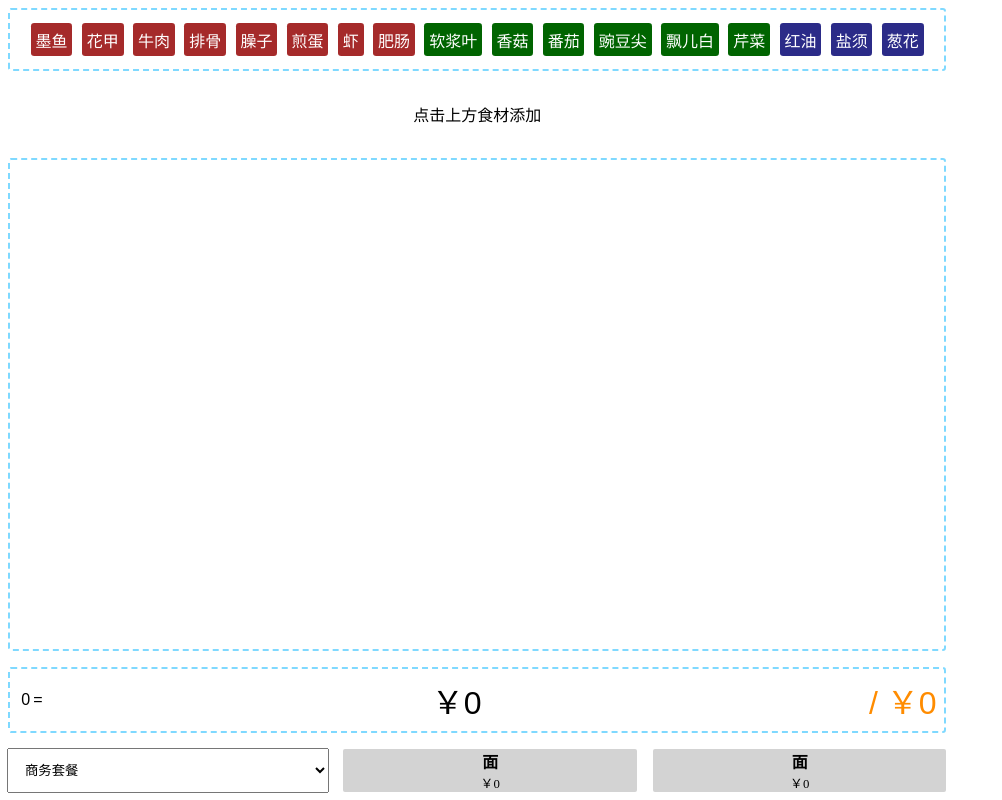
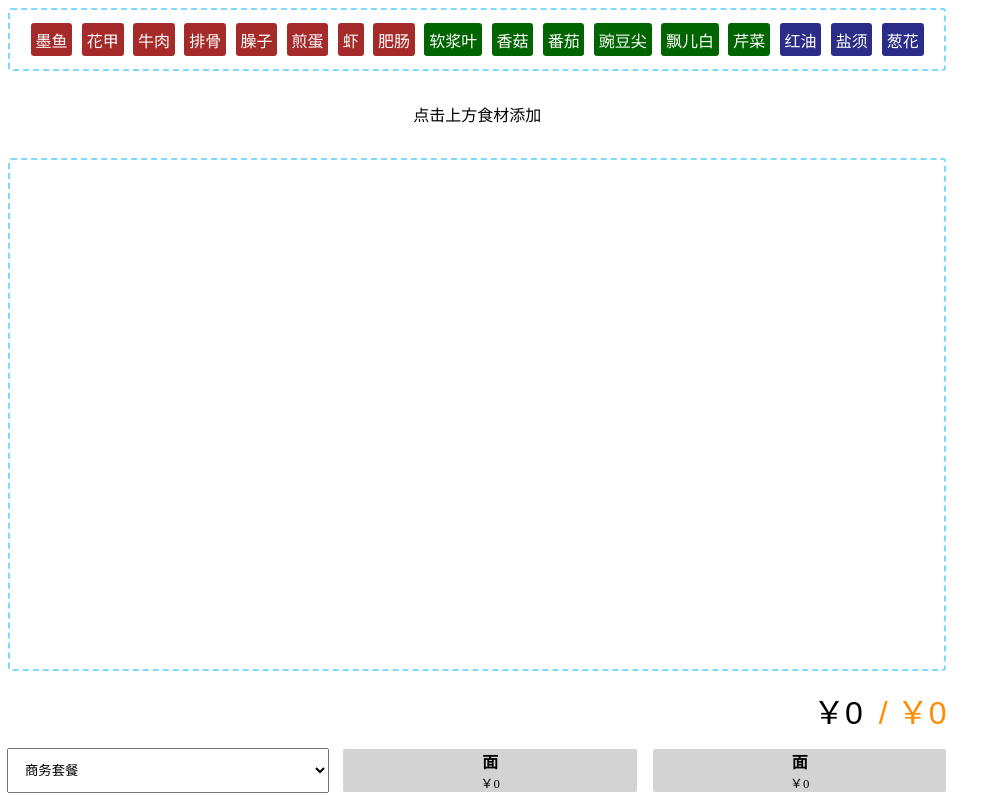
Before and after one commit to hypercross/noodle-bg-app, a React (Create React App) app: page / in a window 1280 px wide. Shown: the whole page, without its empty margins (0-1002 px from the left). Built offline with nearby package versions, Linux system fonts and the light colour scheme.

Commit message:
simplify layout

```diff
--- a/src/noodle.js
+++ b/src/noodle.js
@@ -100,39 +100,11 @@ export class Noodle extends EventTarget {
   }
 
   renderTotalScore(children) {
-    const nums = this.rules
-      .map(r => r(this.ingredients).score)
-      .filter(n => !isNaN(n) && n != 0);
-
-    if (nums.length == 0) nums.push(0);
-    const total = nums.reduce((a, b) => a + b, 0);
-    const scores = nums.map((r, i) => (
-      <span key={"is-" + i} className="item-score">
-        {r}
-      </span>
-    ));
-    for (let i = 0; i + 1 < scores.length; i += 2) {
-      scores.splice(
-        i + 1,
-        0,
-        <span key={"add-" + i} className="add">
-          +
-        </span>
-      );
-    }
-    scores.push(
-      <span key="equals" className="equals">
-        =
-      </span>
-    );
-    scores.push(
-      <span key="total" className="total-score">
-        ￥{total}
-      </span>
-    );
     return (
       <div className="scores">
-        {scores}
+        <span key="total" className="total-score">
+          ￥{this.totalPrice()}
+        </span>
         {children}
       </div>
     );
--- a/src/style.css
+++ b/src/style.css
@@ -69,24 +69,15 @@ p {
 .scores {
   font-family: sans-serif;
   margin: 0.5em 0.5em;
-  border-radius: 0.2em;
-  border: 2px dashed rgba(0, 180, 255, 0.5);
-  padding: 0.5em;
 
-  display: flex;
-  justify-content: space-between;
   text-align: right;
-  align-items: center;
-  flex-wrap: wrap;
 }
 
 .scores .total-score {
-  flex: 1;
   font-size: 2em;
 }
 
 .player-score {
-  flex: 1;
   font-size: 2em;
   margin-left: 0.5em;
   color: darkorange;
```
